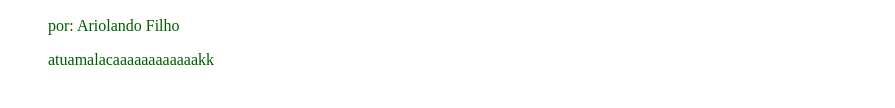
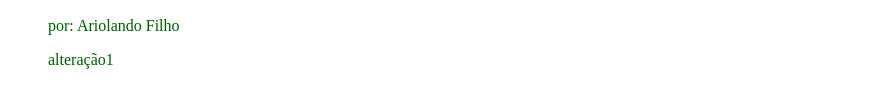
Before and after one commit to ariolandofilho-bit/Ariolando-Cezar-Zornitta-Filho-10-09-2026, a plain HTML site: page index.html in a window 1280 px wide. Shown: the part 256-364 px from the top of the page, without its empty margins (192-1087 px from the left). Drawn offline with Linux system fonts and the light colour scheme.

Commit message:
13/11/2026

```diff
--- a/index.html
+++ b/index.html
@@ -35,7 +35,7 @@
             <img scr="Imagem-blog.jpeg" alt="Ilustração pixel art do Minecraft exibindo a letra M decorada com grama e terra,nacompanhada da palavra Blogcraft, uma mesa de trabalho e uma espada de ferro nas pontas.">
             <h2>Meu primeiro post</h2>
             <p>por: Ariolando Filho</p>
-            <p>atuamalacaaaaaaaaaaaakk</p>
+            <p>alteração1</p>
         </main>
     </body>
 </html>
```
